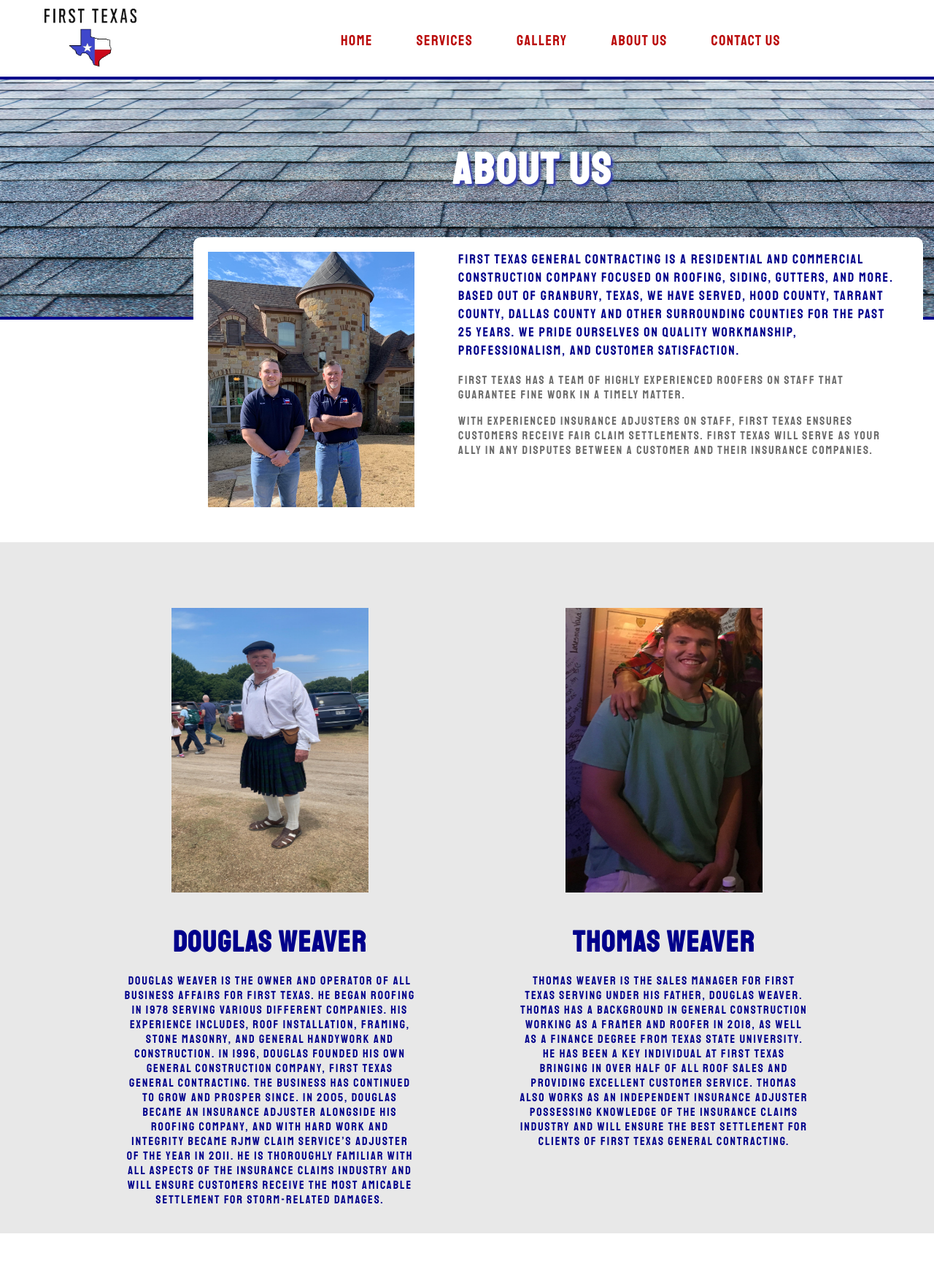
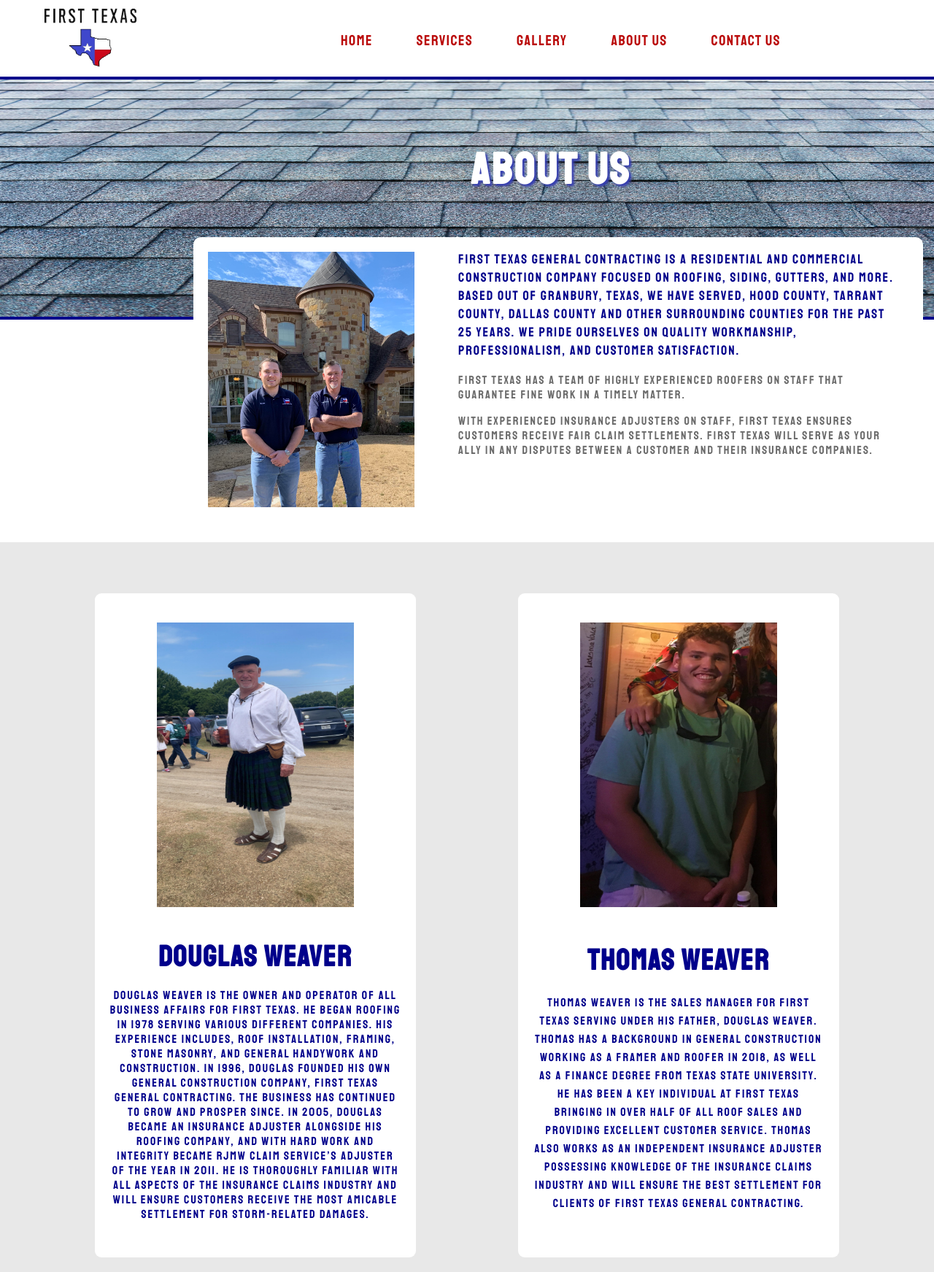
Before and after one commit to aweaver0124/First-Texas-Website, a React (Create React App) app in the folder first-texas-gc-website/: page /about in a window 1280 px wide. Shown: the top 1743 px of the page at 73% size. Before the commit the page ends 1690 px from the top, so only its background shows below. Built offline with nearby package versions, Linux system fonts and the light colour scheme.

Commit message:
added more css animations

```diff
--- a/first-texas-gc-website/src/About.js
+++ b/first-texas-gc-website/src/About.js
@@ -31,7 +31,7 @@
                             an insurance adjuster alongside his roofing company, and with hard work and integrity became RJMW claim service’s adjuster of the year in 2011. He is thoroughly familiar with all aspects of the insurance claims
                             industry and will ensure customers receive the most amicable settlement for storm-related damages.</p>
                     </div>
-                    <div className="individual-team-member">
+                    <div id="thomas" className="individual-team-member">
                         <img className="team-member" src={tom} alt="manager"></img>
                         <h2>Thomas Weaver</h2>
                         <p>Thomas Weaver is the sales manager for First Texas serving under his father, Douglas Weaver. Thomas has a background in general construction working as a framer and roofer in 2018, as well as a finance degree
--- a/first-texas-gc-website/src/App.css
+++ b/first-texas-gc-website/src/App.css
@@ -12,6 +12,10 @@
   margin-left: 25px;
   width: 200px;
   height: 100px;
+}
+
+a:hover{
+  font-weight: bold;
 }
 
 nav {
@@ -175,7 +179,7 @@
   height: 550px;
   display: flex;
   justify-content: center;
-  /* border: 5px solid darkblue; */
+
   float: left;
 }
 
@@ -189,7 +193,7 @@
 
 #overlay-about-img{
   position: absolute;
-  left: 620px;
+  left: 645px;
   top: 50px;
   color: white;
   z-index: 10;
@@ -197,11 +201,28 @@
   letter-spacing: 3px;
   text-shadow: 3px 3px 3px #363EB0;
   margin: 0;
+  animation: slideIn 3s 1;
 
 }
 
 #about-us{
   position: relative;
+}
+
+@keyframes easeUp {
+  0%{
+    transform: translate3d(0px, 100px, 0px);
+    opacity: 0%;
+  }
+  50%{
+    transform: translate3d(0px, 0px, 0px);
+    opacity: 100%;
+
+  }
+  100%{
+    transform: translate3d(0px, 0px, 0px);
+    opacity: 100%;
+  }
 }
 
 #about-main-content{
@@ -214,6 +235,7 @@
   justify-content: center;
   border-radius: 10px;
   left: 265px;
+  animation: easeUp 3s 1;
 }
 
 #about-paragraphs-wrapper{
@@ -264,6 +286,7 @@
 
 .individual-team-member{
   width: 400px;
+  height: 870px;
   text-align: center;
   display: inline-block;
   vertical-align: top;
@@ -271,6 +294,14 @@
   margin-bottom: 20px;
   color: darkblue;
   line-height: 20px;
+  background-color: white;
+  padding: 20px;
+  border-radius: 9px;
+  line-height: 20px;
+}
+
+#thomas{
+  line-height: 25px;
 }
 
 #gallery-content-holder{
@@ -282,6 +313,17 @@
   display: inline-block;
   margin: 30px;
   text-align: center;
+  display:inline-block;
+  cursor: pointer;
+  transition-property: all;
+  transition-duration: 0.3s;
+  transition-timing-function: ease;
+}
+
+.gallery-img-wrapper:hover{
+  opacity: 100%;
+  transform: scale(1.25);
+  z-index:999;
 }
 
 .shingle-img{
@@ -300,6 +342,7 @@
   top: 80px;
   color: white;
   z-index: 10;
+  animation: easeUp 3s 1;
 }
 
 #gallery-h1 {
@@ -313,7 +356,6 @@
   letter-spacing: 1px;
   color: #C16220;
   opacity: 80%;
-  /* text-shadow: 3px 3px 3px #C16220; */
   margin-top: 20px;
   font-size: 25px;
 }
```
